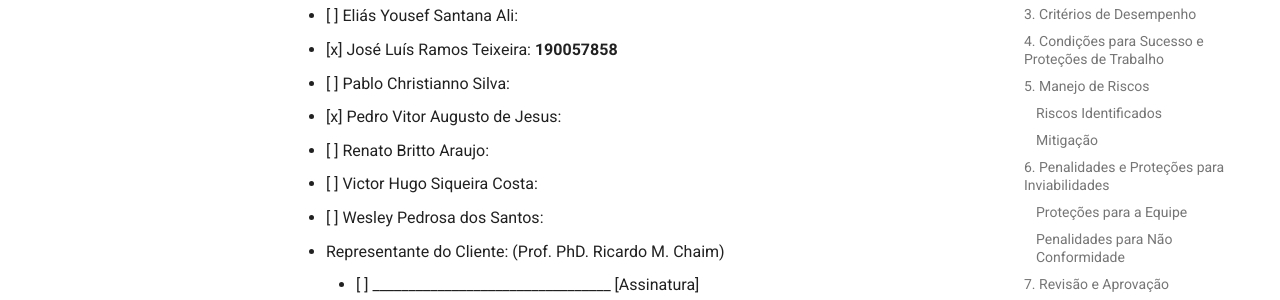
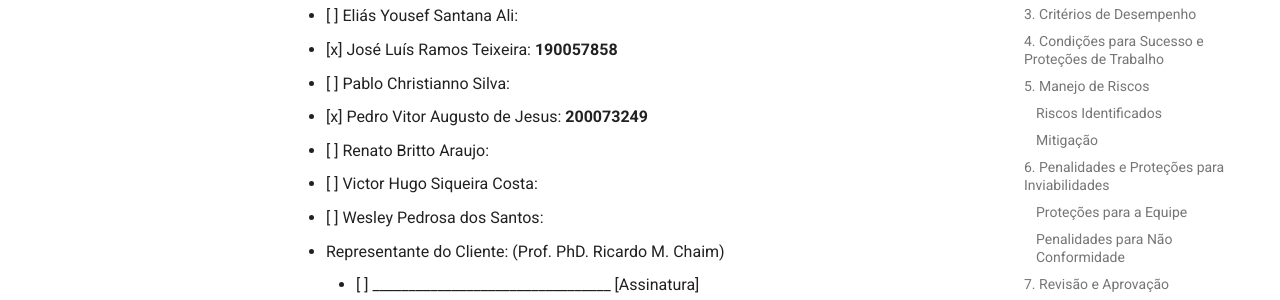
Before and after one commit to EPS-ALM/eps-alm, an MkDocs documentation site: the page built from docs/artefatos/ts-gestao_riscos.md, in a window 1280 px wide and 900 px high, scrolled down 3397 px. Shown: the part 247-547 px from the top of the window. Built offline with MkDocs 1.6.1 and Material for MkDocs 9.7.7, drawn with Linux system fonts in a browser that asks for light colours.

Commit message:
docs: adiciona assinatura

```diff
--- a/docs/artefatos/ts-gestao_riscos.md
+++ b/docs/artefatos/ts-gestao_riscos.md
@@ -109,7 +109,7 @@ Este acordo será revisado trimestralmente ou em caso de alterações no projeto
 - [ ] Eliás Yousef Santana Ali:
 - [x] José Luís Ramos Teixeira: **190057858**
 - [ ] Pablo Christianno Silva:
-- [x] Pedro Vitor Augusto de Jesus:
+- [x] Pedro Vitor Augusto de Jesus: **200073249**
 - [ ] Renato Britto Araujo:
 - [ ] Victor Hugo Siqueira Costa:
 - [ ] Wesley Pedrosa dos Santos:
```
